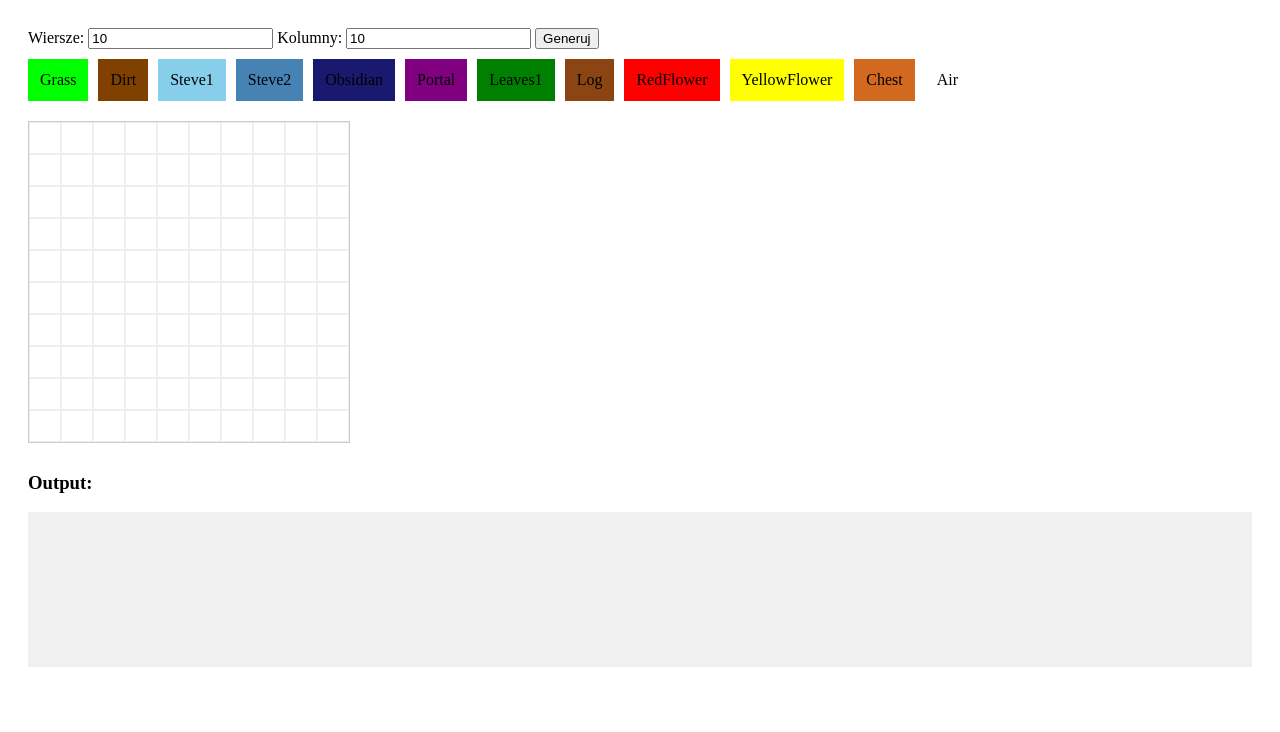
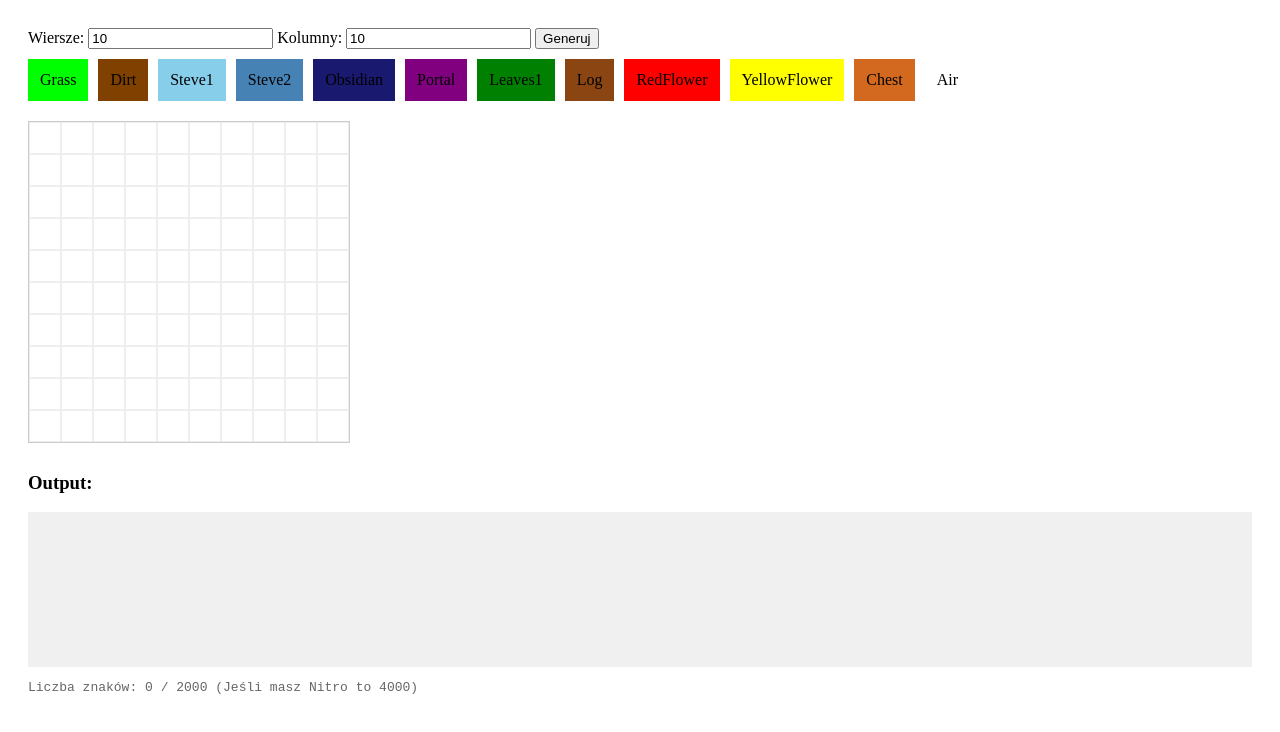
Before and after one commit to Exayo/Discraft-Builder, a plain HTML site: page index.html in a window 1280 px wide. Drawn offline with Linux system fonts and the light colour scheme.

Commit message:
Add files via upload

```diff
--- a/index.html
+++ b/index.html
@@ -18,6 +18,10 @@
 
         <h3>Output:</h3>
         <pre id="output"></pre>
+        <div class="char-counter">
+            Liczba znaków: <span id="charCount">0</span>
+            <span class="nitro-info">(Jeśli masz Nitro to 4000)</span>
+        </div>
     </div>
 
     <script>
@@ -117,22 +121,43 @@
                 'YellowFlower': 'm12'
             };
 
-            const output = gridData.map(row => {
-                let rowOutput = '';
+            let total = 0;
+            const outputLines = gridData.map(row => {
+                let line = '';
                 for (let j = 0; j < row.length; j++) {
                     const cell = row[j];
+                    let code;
+                    let shouldAdd = false;
+
                     if (cell !== 'Air') {
-                        rowOutput += `:${blockCodes[cell]}:`;
+                        code = blockCodes[cell];
+                        line += `:${code}:`;
+                        shouldAdd = true;
                     } else {
-                        // Sprawdź czy po prawej są jakieś nie-air bloki
                         const hasNonAirRight = row.slice(j + 1).some(c => c !== 'Air');
                         if (hasNonAirRight) {
-                            rowOutput += `:${blockCodes[cell]}:`;
+                            code = blockCodes[cell];
+                            line += `:${code}:`;
+                            shouldAdd = true;
                         }
                     }
+
+                    if (shouldAdd) {
+                        const numberPart = parseInt(code.substring(1), 10);
+                        total += numberPart >= 10 ? 26 : 25;
+                    }
                 }
-                return rowOutput;
-            }).join('\n');
+                return line;
+            });
+
+            const output = outputLines.join('\n');
+            const charCountElement = document.getElementById('charCount');
+
+            // Aktualizacja wyświetlacza
+            charCountElement.innerHTML = `
+                <span class="${total > 2000 ? 'limit-warning' : ''}">${total}</span>
+                / 2000
+            `;
 
             document.getElementById('output').textContent = output;
         }
--- a/style.css
+++ b/style.css
@@ -42,3 +42,14 @@
     padding: 10px;
     background: #f0f0f0;
 }
+
+.char-counter {
+    margin-top: 10px;
+    font-family: monospace;
+    color: #666;
+}
+
+.limit-warning {
+    color: red;
+    font-weight: bold;
+}
```
